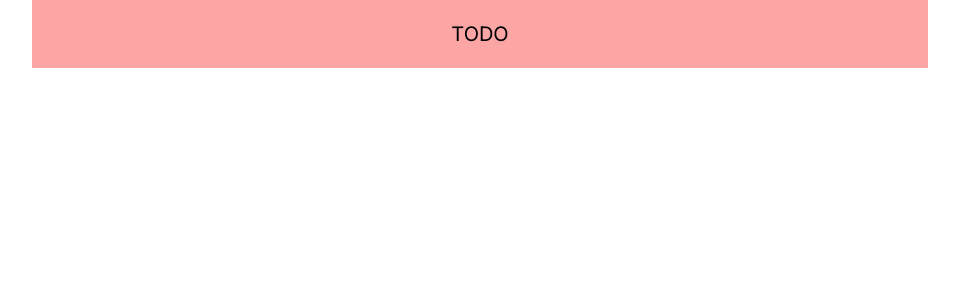
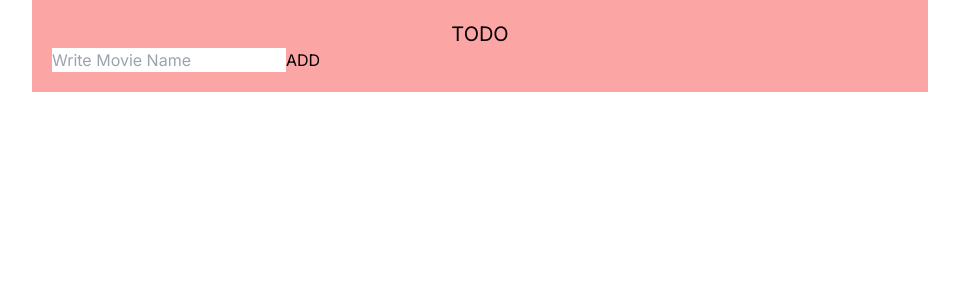
Before and after one commit to git-arsalan/nextJS_TODO, a Next.js app: page / in a window 1280 px wide. Shown: the top 300 px of the page, without its empty margins (160-1119 px from the left). Built offline with nearby package versions, Linux system fonts and the light colour scheme.

Commit message:
03012024

```diff
--- a/src/app/page.tsx
+++ b/src/app/page.tsx
@@ -2,6 +2,11 @@ export default function Home() {
   return (
     <div className="max-w-4xl bg-red-300 mx-auto p-5">
       <h1 className="text-center text-xl">TODO</h1>
+      <div>
+        <input placeholder="Write Movie Name"></input>
+        <button>ADD</button>
+
+      </div>
     </div>
   );
 }
```
